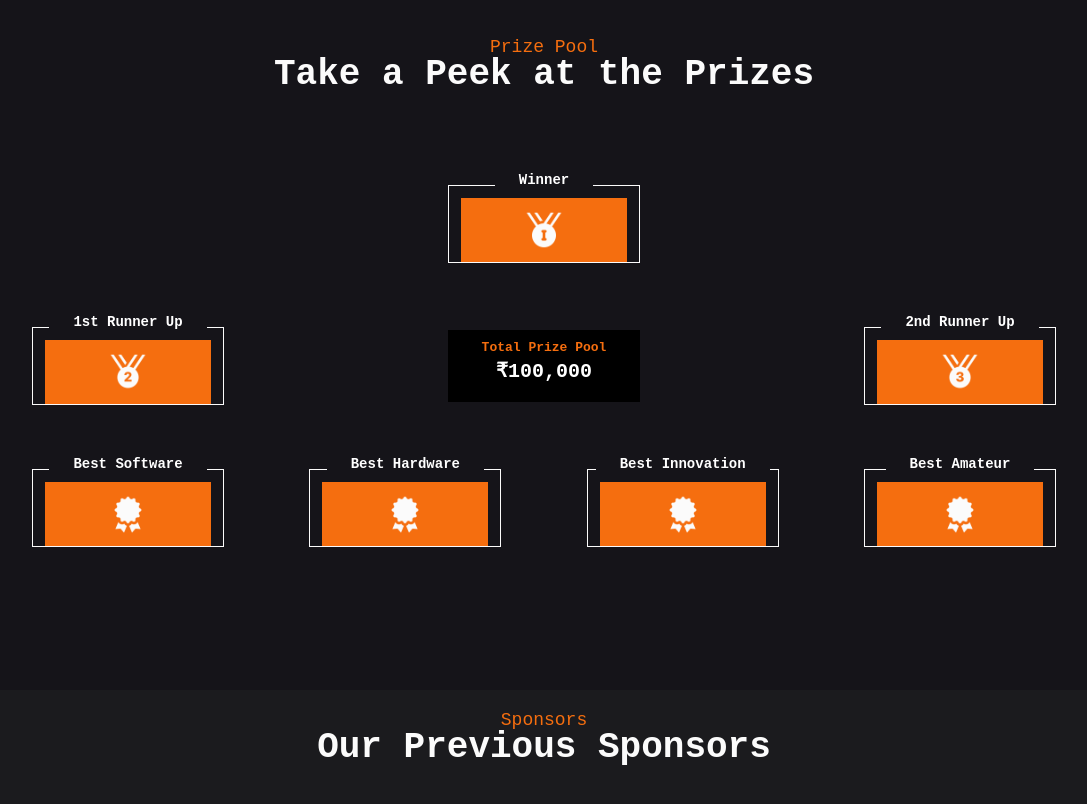
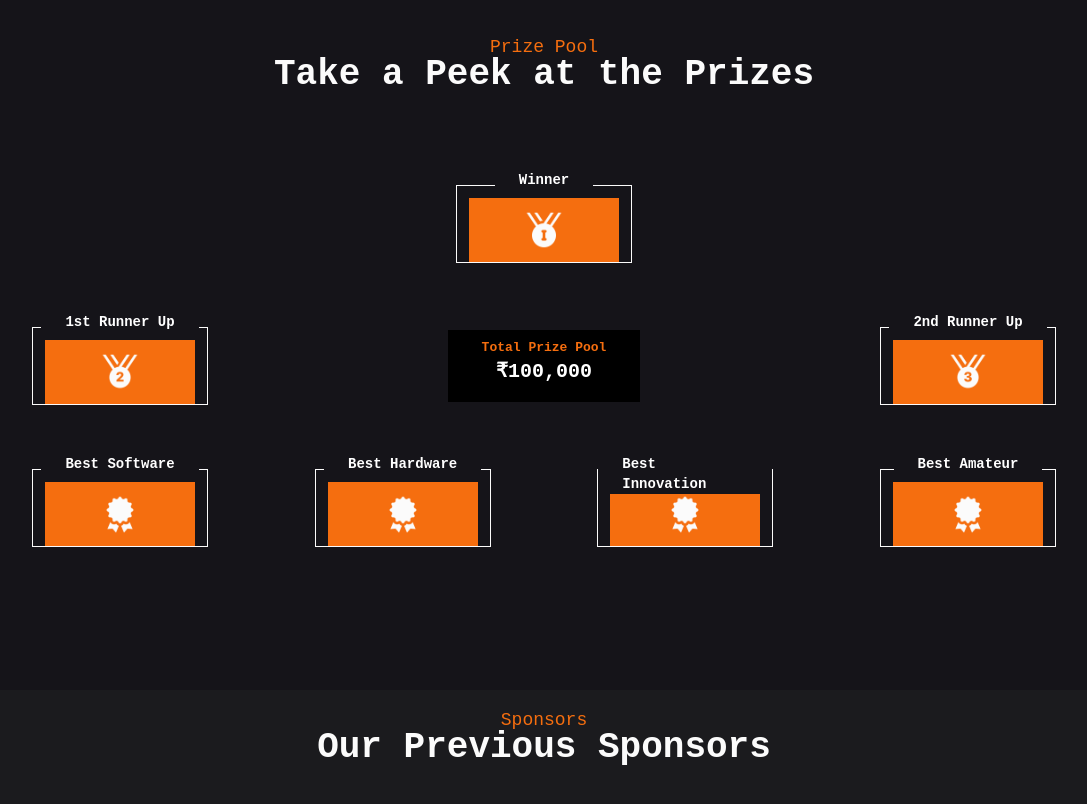
Before and after one commit to FidhaAhamed/hack24-client, a React (Vite) app: page / in a window 1280 px wide. Shown: the part 2500-3304 px from the top of the page, without its empty margins (96-1183 px from the left). Built offline with nearby package versions, Linux system fonts and the light colour scheme.

Commit message:
fixed-prizepool

```diff
--- a/src/components/PrizePool/Prize.tsx
+++ b/src/components/PrizePool/Prize.tsx
@@ -19,7 +19,7 @@ const Prize = ({ icon, label }: PrizeProps) => {
     <div data-aos="fade-down">
       <Container
         prizeProps={{ icon, label }}
-        className="relative mb-16 border-[#FBFBFB] border-[1px] w-48 pt-3 px-3"
+        className="relative mb-16 border-[#FBFBFB] border-[1px] w-44 pt-3 px-3"
       >
         <div className="prize-label  flex justify-center items-center before:text-white before:text-sm before:font-bold before:absolute before:-top-4 before:px-6 before:bg-[#151419]" />
         <div className="flex place-content-center items-center bg-[#F56E0F] p-3">
--- a/src/components/PrizePool/PrizePool.tsx
+++ b/src/components/PrizePool/PrizePool.tsx
@@ -10,24 +10,24 @@ const PrizePool = () => {
   return (
     <section
       id="prizepool"
-      className="px-3 w-dvw pt-12 md:px-12 lg:px-32 bg-void-m max-w-[1500px] min-h-dvh flex flex-col place-content-center"
+      className="px-3 md:px-5 w-dvw pt-12 lg:px-32 bg-void-m min-h-dvh flex flex-col place-content-center"
     >
       <Heading
         heading="Prize Pool"
         subheading="Take a Peek at the Prizes"
       ></Heading>
 
-      <div>
+      <div className="max-w-7xl mx-auto w-full">
         <div className="flex flex-col items-center justify-center mt-10 sm:mt-16">
           <TotalPrize amount={100000} className="block md:hidden" />
           <Prize icon={winner} label="Winner" />
         </div>
-        <div className="flex flex-col items-center md:gap-x-3 md:flex-row md:justify-between">
+        <div className="flex flex-col items-center md:flex-row md:justify-between">
           <Prize icon={firstRunnerUp} label="1st Runner Up" />
           <TotalPrize amount={100000} className="hidden md:block" />
           <Prize icon={secondRunnerUp} label="2nd Runner Up" />
         </div>
-        <div className="flex flex-col items-center md:gap-x-3 md:flex-row md:justify-between">
+        <div className="flex flex-col items-center md:gap-x-2 md:flex-row md:justify-between">
           <Prize icon={bestProject} label="Best Software" />
           <Prize icon={bestProject} label="Best Hardware" />
           <Prize icon={bestProject} label="Best Innovation" />
```
